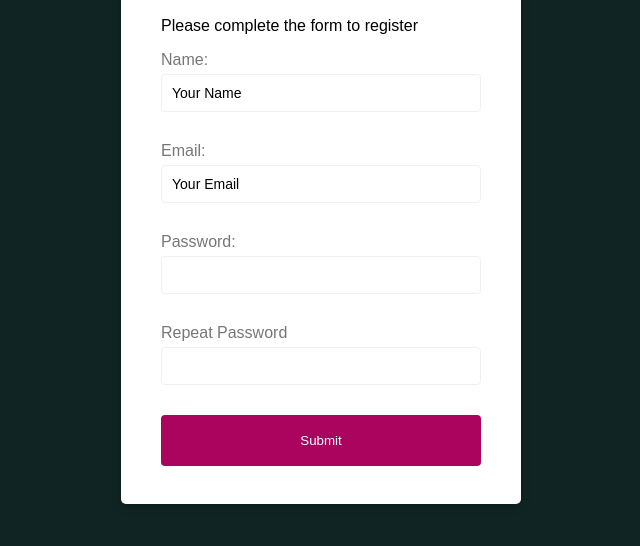
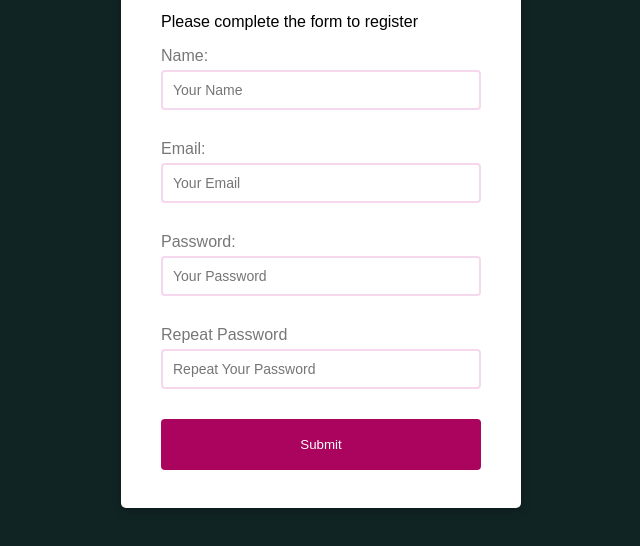
Before and after one commit to Sevicode/js-form-validation, a plain HTML site: page index.html in a window 1280 px wide. Shown: the part 194-740 px from the top of the page, without its empty margins (319-959 px from the left). Drawn offline with Linux system fonts and the light colour scheme.

Commit message:
some color changes

```diff
--- a/index.html
+++ b/index.html
@@ -16,22 +16,22 @@
             <!-- remember: for always goes with the id -->
             <div class="form-control">
                 <label for="name-id">Name:</label>
-                <input type="text" name="name" value="Your Name" id="name-id">
+                <input type="text" name="name" placeholder="Your Name" id="name-id">
                 <small>Error Message</small>
             </div>
             <div class="form-control">
                 <label for="email-id">Email:</label>
-                <input type="email" name="email" value="Your Email" id="email-id">
+                <input type="email" name="email" placeholder="Your Email" id="email-id">
                 <small>Error Message</small>
             </div>
             <div class="form-control">
                 <label for="password-id">Password:</label>
-                <input type="password" name="password" id="password-id">
+                <input type="password" name="password" placeholder="Your Password" id="password-id">
                 <small>Error Message</small>
             </div>
             <div class="form-control">
                 <label for="password2-id">Repeat Password</label>
-                <input type="password" name="password2" id="password2-id">
+                <input type="password" name="password2" placeholder="Repeat Your Password" id="password2-id">
                 <small>Error Message</small>
             </div>
             <button>Submit</button>
--- a/style.css
+++ b/style.css
@@ -37,7 +37,7 @@ form {
   }
 
   .form-control input {
-    border: 1px solid #f0f0f0;
+    border: 2px solid #f5d7ee;
     border-radius: 4px;
     display: block;
     width: 100%;
@@ -47,7 +47,7 @@ form {
 
   .form-control input:focus {
     outline: 0;
-    border-color: #777;
+    border-color: rgb(245, 5, 153);
   }
 
   .form-control.success input {
```
